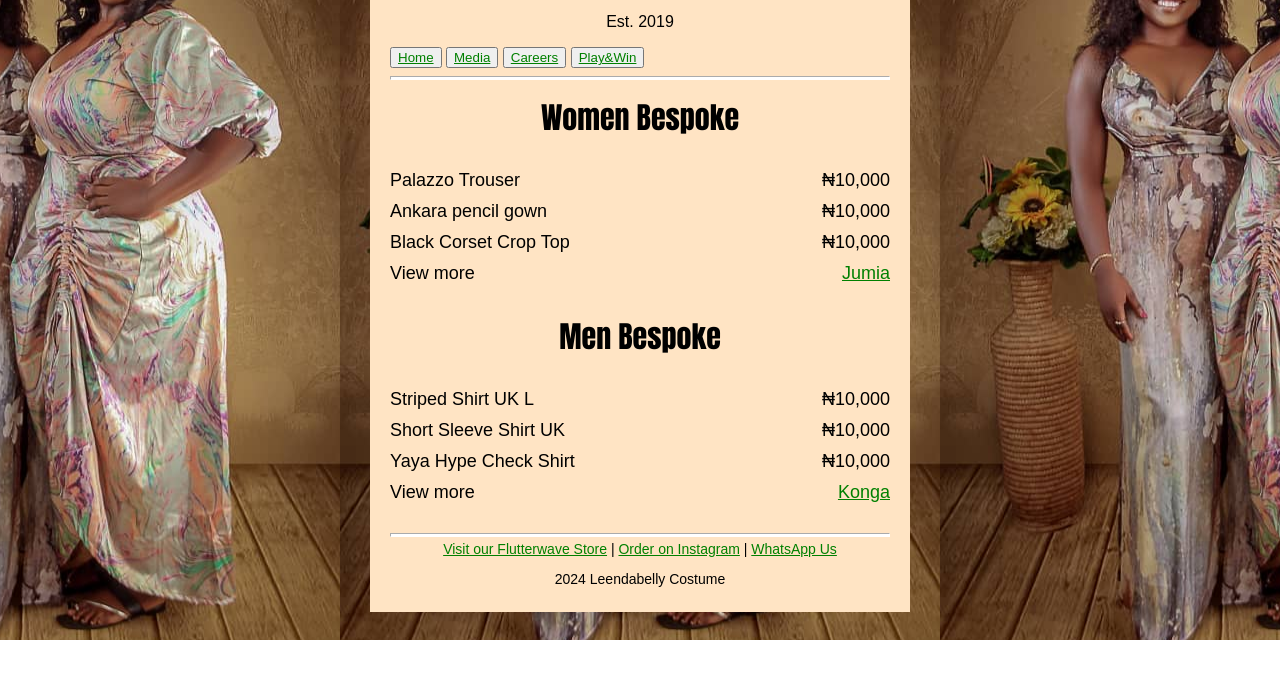
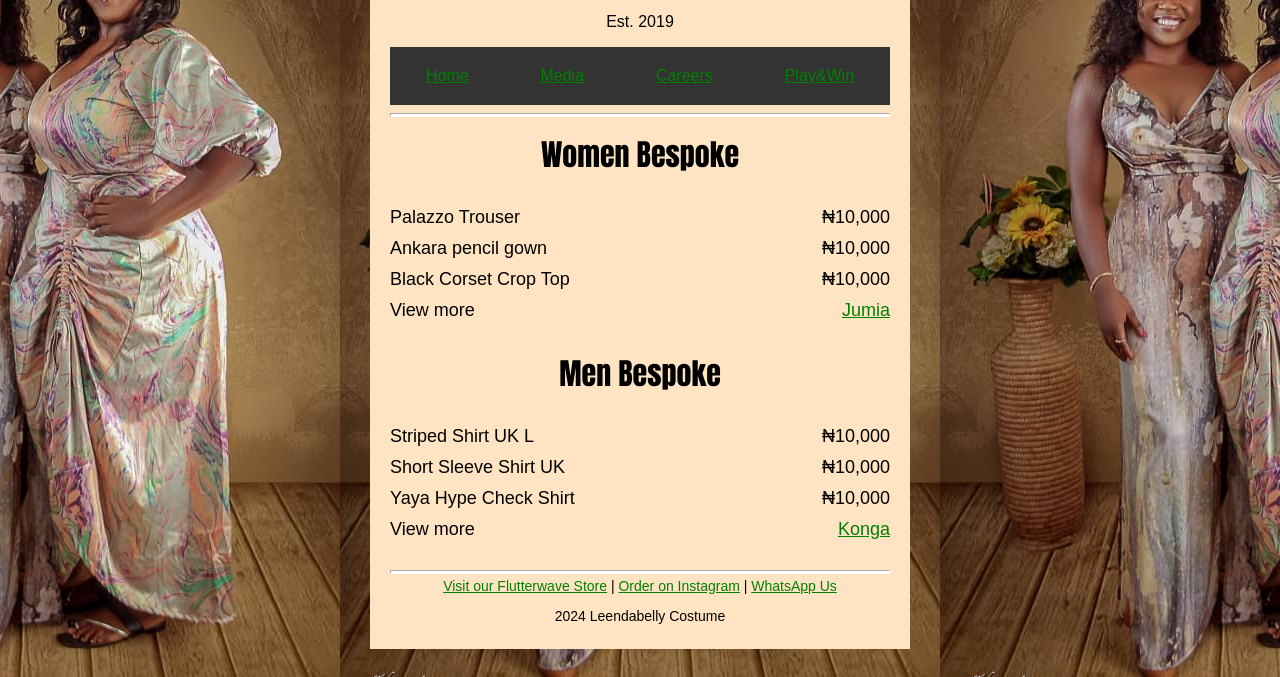
Before and after one commit to Aheybor/leendabelly, a plain HTML site: page index.html in a window 1280 px wide. Shown: the part 161-838 px from the top of the page. Before the commit the page ends 801 px from the top, so only its background shows below. Drawn offline with Linux system fonts and the light colour scheme.

Commit message:
Update Menu.css

```diff
--- a/Menu.css
+++ b/Menu.css
@@ -1,3 +1,28 @@
+.navbar {
+  background-color: #333;
+  display: flex; /* Use flexbox */
+  justify-content: space-around; /* Evenly distribute items */
+  align-items: center; /* Center items vertically */
+  padding: 10px 0; /* Add padding for spacing */
+}
+
+.navbar button {
+  color: white;
+  text-align: center;
+  padding: 10px 20px; /* Adjust padding */
+  text-decoration: none;
+  font-size: 16px;
+  border: 0;
+  cursor: pointer;
+  background: none; /* Remove background color */
+  outline: none; /* Remove outline */
+}
+
+.navbar button:hover {
+  background-color: white;
+  color: black;
+}
+
 h1, h2, p {
     text-align: center;
 }
```
